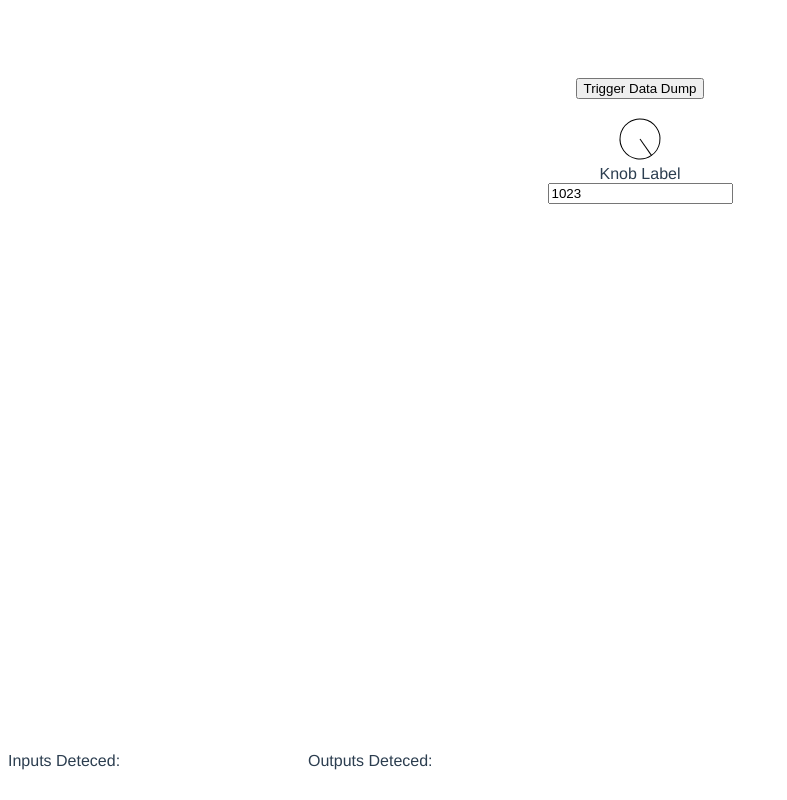
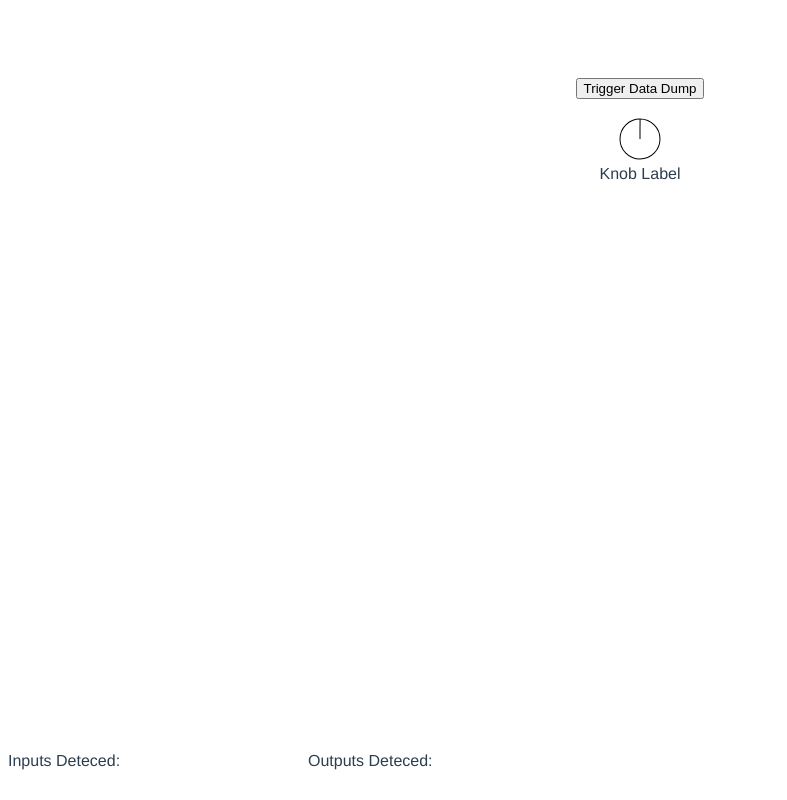
Before and after one commit to willconnell/xd-patch, a Vue app: page / in a window 1280 px wide. Shown: the whole page, without its empty margins (0-787 px from the left). Built offline with nearby package versions, Linux system fonts and the light colour scheme.

Commit message:
add switch component

```diff
--- /dev/null
+++ b/src/components/Interface/Switch.vue
@@ -0,0 +1 @@
+<template></template>
--- a/src/components/MinilogueXD.vue
+++ b/src/components/MinilogueXD.vue
@@ -6,8 +6,7 @@
     Trigger Data Dump
   </button>
   <br />
-  <Knob :value="knobValue" />
-  <input type="text" v-model="knobValue" />
+  <Knob :value="512" />
   <div
     style="display: flex; direction: column; position: absolute; bottom: 30px"
   >
@@ -34,7 +33,6 @@ export default {
   components: { Knob },
   data() {
     return {
-      knobValue: 1023,
       accessGranted: false,
       midiAccess: null,
       channel: 0, // todo: make user configurable
```
